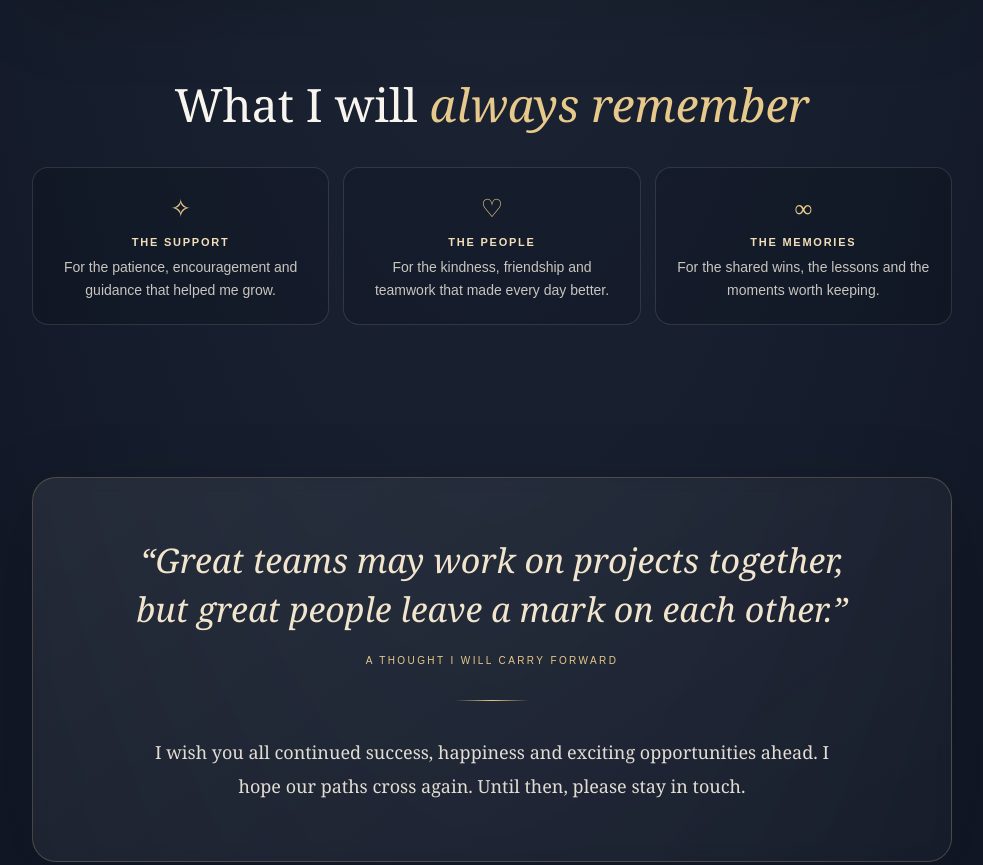
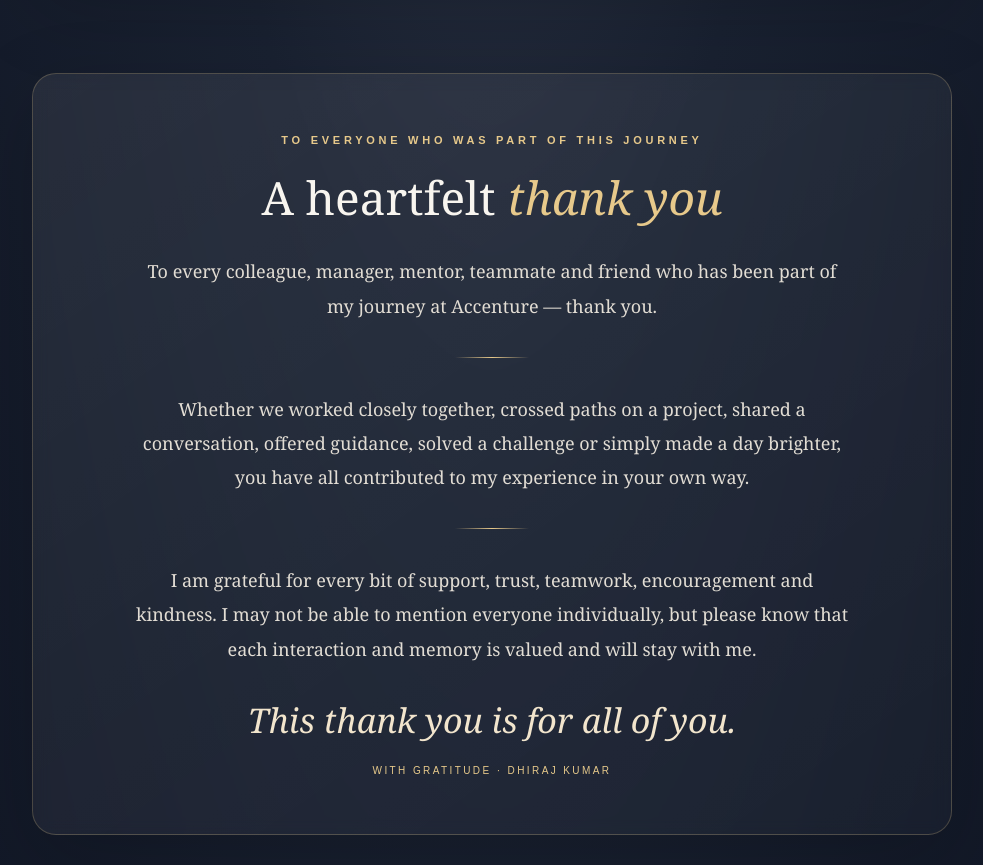
Before and after one commit to singhdhiraj2121/dhiraj-farewell, a plain HTML site: page index.html in a window 1280 px wide. Shown: the part 1440-2305 px from the top of the page, without its empty margins (148-1131 px from the left). Drawn offline with Linux system fonts and the light colour scheme.

Commit message:
Update index.html

```diff
--- a/index.html
+++ b/index.html
@@ -73,13 +73,18 @@ footer strong{display:block;color:var(--gold);font:600 13px Arial,sans-serif;let
   </div>
 </section>
 
+
 <section style="padding-top:12px">
   <div class="wrap">
-    <h2>What I will <em>always remember</em></h2>
-    <div class="cards">
-      <div class="card"><div class="symbol">✧</div><strong>The support</strong><p>For the patience, encouragement and guidance that helped me grow.</p></div>
-      <div class="card"><div class="symbol">♡</div><strong>The people</strong><p>For the kindness, friendship and teamwork that made every day better.</p></div>
-      <div class="card"><div class="symbol">∞</div><strong>The memories</strong><p>For the shared wins, the lessons and the moments worth keeping.</p></div>
+    <div class="panel">
+      <div class="eyebrow" style="text-align:center;margin-bottom:18px">To everyone who was part of this journey</div>
+      <h2>A heartfelt <em>thank you</em></h2>
+      <p class="copy">To every colleague, manager, mentor, teammate and friend who has been part of my journey at Accenture — thank you.</p>
+      <div class="rule"></div>
+      <p class="copy">Whether we worked closely together, crossed paths on a project, shared a conversation, offered guidance, solved a challenge or simply made a day brighter, you have all contributed to my experience in your own way.</p>
+      <div class="rule"></div>
+      <p class="copy">I am grateful for every bit of support, trust, teamwork, encouragement and kindness. I may not be able to mention everyone individually, but please know that each interaction and memory is valued and will stay with me.</p>
+      <p class="quote" style="margin-top:30px">This thank you is for <em>all of you.</em><small>With gratitude · Dhiraj Kumar</small></p>
     </div>
   </div>
 </section>
```
